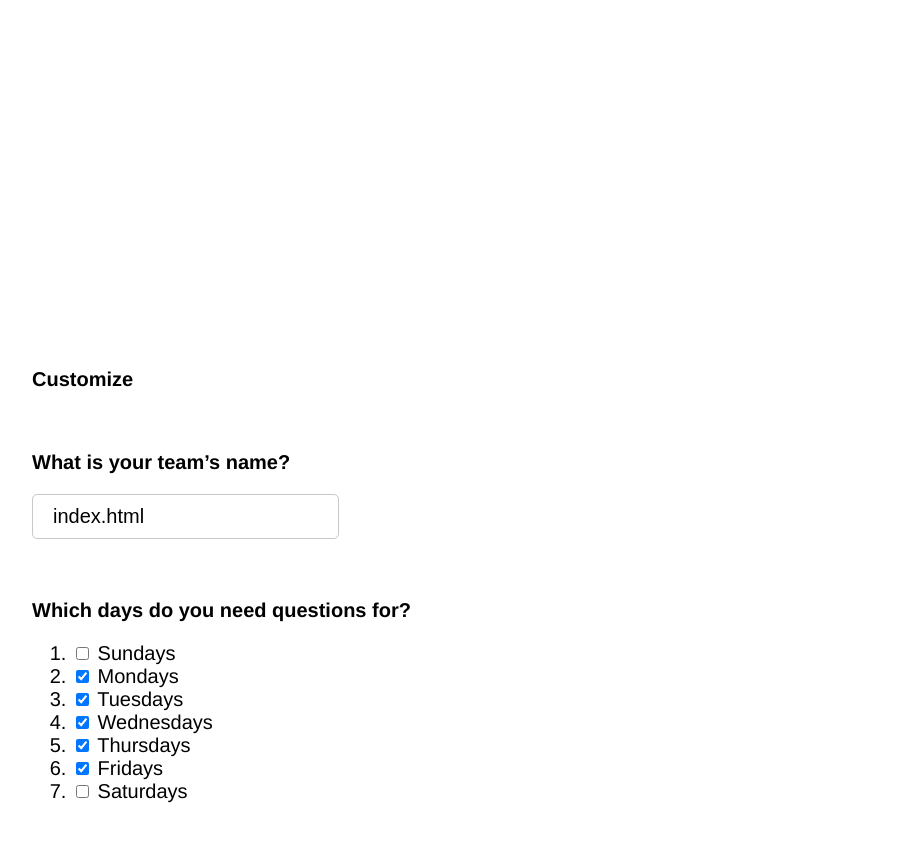
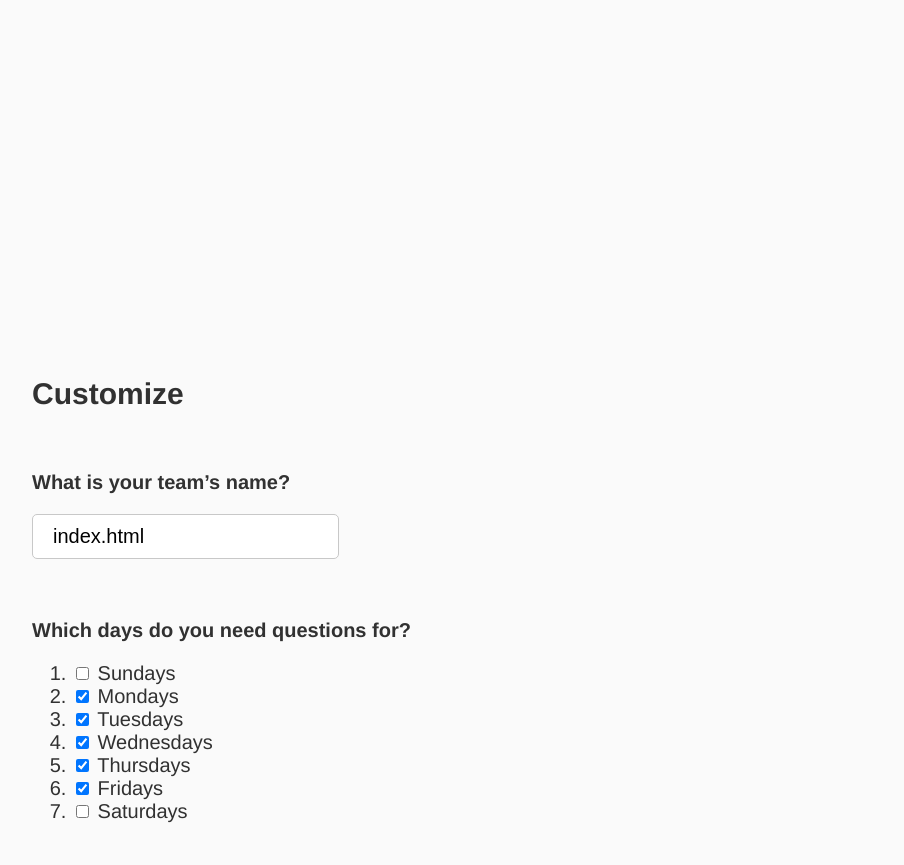
Before and after one commit to davidvandusen/icebreaker.figureandsound.com, a website: page public/index.html in a window 1280 px wide. Shown: the part 359-1224 px from the top of the page, without its empty margins (128-1032 px from the left). Drawn offline with Linux system fonts and the light colour scheme.

Commit message:
Tweak heading styles

```diff
--- a/public/index.html
+++ b/public/index.html
@@ -11,6 +11,8 @@
     }
 
     body {
+      background: #fafafa;
+      color: #313131;
       margin: 0;
       font-family: "Helvetica Neue", Helvetica, "Segoe UI", Arial, sans-serif;
     }
@@ -37,16 +39,18 @@
       padding: 0.5rem 1rem;
     }
 
-    h1, h2, h3 {
+    h1 {
       font-size: 1rem;
-    }
-
-    h1 {
       letter-spacing: 1px;
       text-transform: uppercase;
     }
 
+    h2 {
+      font-size: 1.5rem;
+    }
+
     h3 {
+      font-size: 1rem;
       margin-top: 3rem;
     }
 
```
